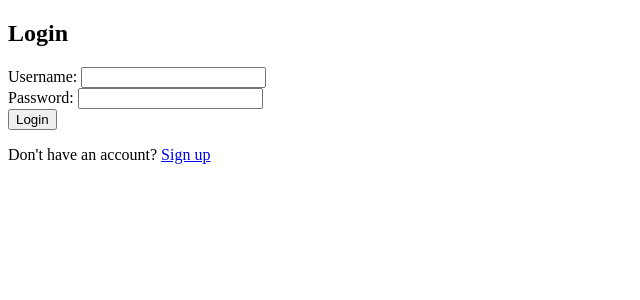
After one commit to rakuten-team2-django/rakuten-team2-project, a Django app: page /reasonable_recommendation_app/login/ in a window 1280 px wide. The commit adds this page. Shown: the top 300 px of the page, without its empty margins (0-640 px from the left). Run offline with Django 4.2, Linux system fonts and the light colour scheme.

Commit message:
add signup login logout function

```diff
--- a/conf/settings.py
+++ b/conf/settings.py
@@ -122,3 +122,7 @@ STATIC_URL = 'static/'
 # https://docs.djangoproject.com/en/4.2/ref/settings/#default-auto-field
 
 DEFAULT_AUTO_FIELD = 'django.db.models.BigAutoField'
+
+AUTHENTICATION_BACKENDS = [
+    'reasonable_recommendation_app.backends.CustomUserAuthBackend',
+]
--- /dev/null
+++ b/reasonable_recommendation_app/forms.py
@@ -0,0 +1,26 @@
+from django import forms
+
+from .models import User
+
+
+class UserSignUpForm(forms.ModelForm):
+    password = forms.CharField(widget=forms.PasswordInput)
+    password2 = forms.CharField(label='Confirm Password', widget=forms.PasswordInput)
+    birthday = forms.DateField(
+        widget=forms.SelectDateWidget(years=range(1930, 2018)),
+        label='Birthday'
+    )
+
+    class Meta:
+        model = User
+        fields = ['username', 'password', 'password2', 'email', 'birthday']
+
+    def clean_password2(self):
+        cd = self.cleaned_data
+        if cd['password'] != cd['password2']:
+            raise forms.ValidationError('Passwords don\'t match.')
+        return cd['password2']
+
+class UserLoginForm(forms.Form):
+    username = forms.CharField(max_length=100)
+    password = forms.CharField(widget=forms.PasswordInput)
--- a/reasonable_recommendation_app/models.py
+++ b/reasonable_recommendation_app/models.py
@@ -6,6 +6,11 @@ class User(models.Model):
     password = models.CharField(max_length=100)
     email = models.CharField(max_length=200)
     birthday = models.DateField()
+    last_login = models.DateTimeField(null=True, blank=True)
+
+    @property
+    def is_authenticated(self):
+        return True
 
     def __str__(self):
         return self.username
--- a/reasonable_recommendation_app/urls.py
+++ b/reasonable_recommendation_app/urls.py
@@ -1,7 +1,8 @@
 from django.contrib import admin
 from django.urls import path
 
-from .views import home, test_akiba, test_bibek, test_koya, test_yuto
+from .views import (home, test_akiba, test_bibek, test_koya, test_yuto,
+                    user_login, user_logout, user_signup)
 
 urlpatterns = [
     path('admin/', admin.site.urls),
@@ -10,4 +11,7 @@ urlpatterns = [
     path('test_yuto/',test_yuto, name='test_yuto'),
     path('test_bibek/',test_bibek, name='test_bibek'),
     path('test_akiba/',test_akiba, name='test_akiba'),
+    path('signup/', user_signup, name='signup'),
+    path('login/', user_login, name='login'),
+    path('logout/', user_logout, name='logout'),
 ]
--- a/reasonable_recommendation_app/views.py
+++ b/reasonable_recommendation_app/views.py
@@ -1,10 +1,23 @@
-from django.shortcuts import render
+from django.contrib import messages
+from django.contrib.auth import authenticate, login, logout
+from django.contrib.auth.hashers import check_password, make_password
+from django.shortcuts import redirect, render
+from django.urls import reverse_lazy
 from django.views.generic import TemplateView
 
-# Create your views here.
+from .forms import UserLoginForm, UserSignUpForm
+from .models import User
+
 
 def home(request):
-    return render(request, 'reasonable_recommendation_app/home.html', {})
+    print(request.user)
+    if request.user.is_authenticated:
+        user = request.user
+    else:
+        user = None
+
+    context = {'user': user}
+    return render(request, 'reasonable_recommendation_app/home.html', context)
 
 def test_koya(request):
     return render(request, 'test_koya.html', {})
@@ -19,3 +32,44 @@ def test_bibek(request):
 
 class test_akiba(TemplateView):
     template_name = 'reasonable_recommendation_app/test_akiba.html'
+
+
+
+
+
+def user_signup(request):
+    if request.method == 'POST':
+        form = UserSignUpForm(request.POST)
+        if form.is_valid():
+            user = form.save(commit=False)
+            user.password = make_password(form.cleaned_data['password'])  # Hash the password
+            user.save()
+            login(request, user)
+            messages.success(request, 'Registration successful.')
+            return redirect('home')  # Redirect to a home page or any other page
+    else:
+        form = UserSignUpForm()
+    return render(request, 'reasonable_recommendation_app/signup.html', {'form': form})
+
+
+def user_login(request):
+    if request.method == 'POST':
+        form = UserLoginForm(request.POST)
+        if form.is_valid():
+            # Use the authenticate function with the custom backend
+            user = authenticate(username=form.cleaned_data['username'], password=form.cleaned_data['password'])
+            if user:
+                # Specify the custom backend when calling the login function
+                login(request, user, backend='myapp.backends.CustomUserAuthBackend')
+                messages.success(request, 'Logged in successfully.')
+                return redirect('home')  # Redirect to a home page or any other page
+            else:
+                messages.error(request, 'Invalid login credentials.')
+    else:
+        form = UserLoginForm()
+    return render(request, 'reasonable_recommendation_app/login.html', {'form': form})
+
+def user_logout(request):
+    logout(request)
+    messages.success(request, 'Logged out successfully.')
+    return redirect('home')  # Redirect to a home page or any other page
--- /dev/null
+++ b/templates/reasonable_recommendation_app/login.html
@@ -0,0 +1,30 @@
+{% extends "base.html" %} {% block content %}
+<h2>Login</h2>
+<form method="post">
+  {% csrf_token %}
+  <div class="form-group">
+    <label for="username">Username:</label>
+    <input
+      type="text"
+      name="username"
+      required
+      id="username"
+      class="form-control"
+    />
+  </div>
+  <div class="form-group">
+    <label for="password">Password:</label>
+    <input
+      type="password"
+      name="password"
+      required
+      id="password"
+      class="form-control"
+    />
+  </div>
+  <button type="submit" class="">Login</button>
+</form>
+<p>Don't have an account? <a href="{% url 'signup' %}">Sign up</a></p>
+{% if error %}
+<p class="text-danger">{{ error }}</p>
+{% endif %} {% endblock %}
```
Also changed, not shown: reasonable_recommendation_app/backends.py (added, +20 -0 lines), templates/reasonable_recommendation_app/home.html (+12 -1 lines), templates/reasonable_recommendation_app/signup.html (added, +10 -0 lines), db.sqlite3 (deleted), reasonable_recommendation_app/migrations/0001_initial.py (added), reasonable_recommendation_app/migrations/0002_user_is_active.py (added), reasonable_recommendation_app/migrations/0003_user_last_login.py (added), reasonable_recommendation_app/migrations/0004_auto_20230927_0630.py (added), reasonable_recommendation_app/migrations/0005_user_last_login.py (added).
